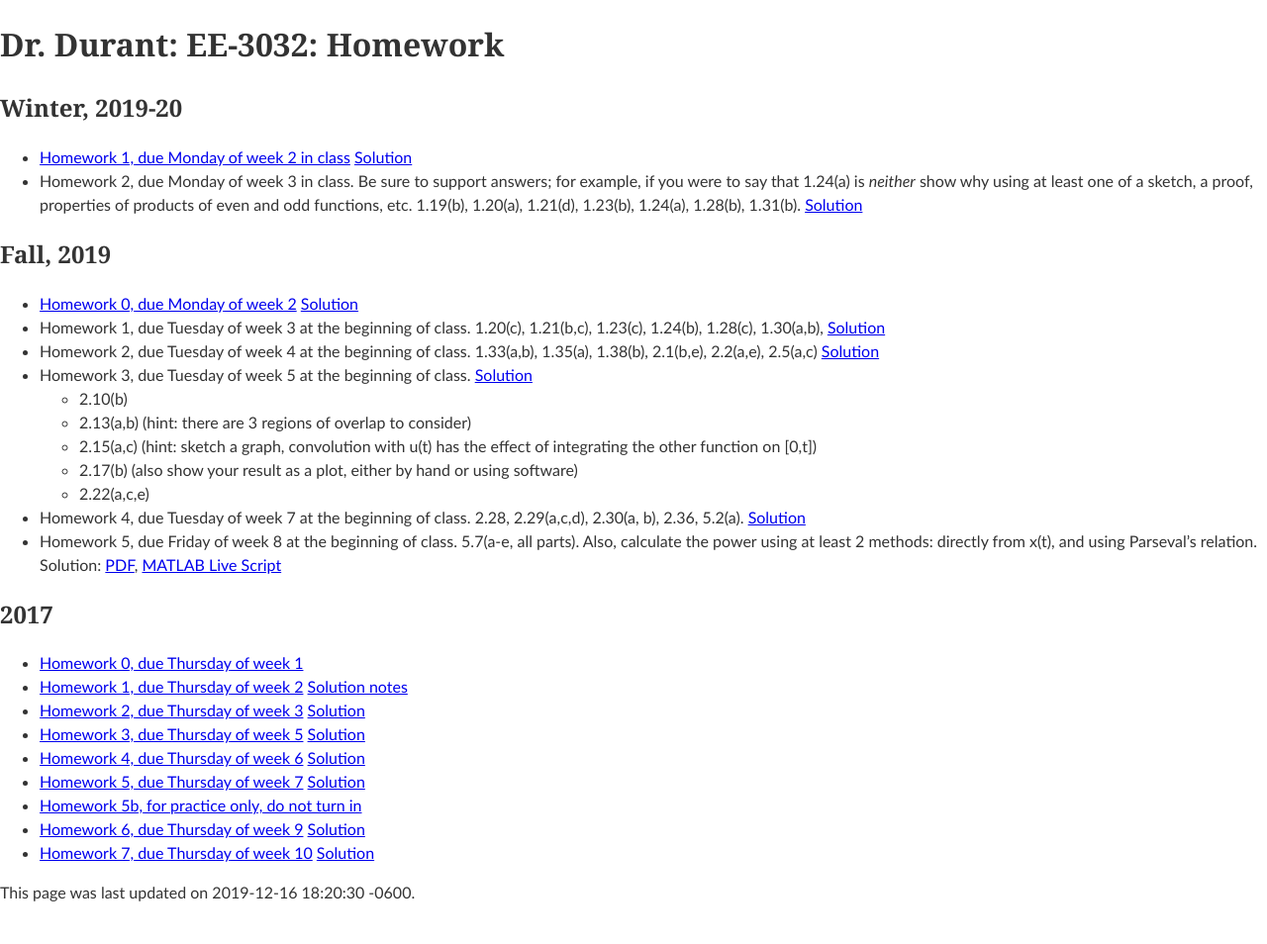
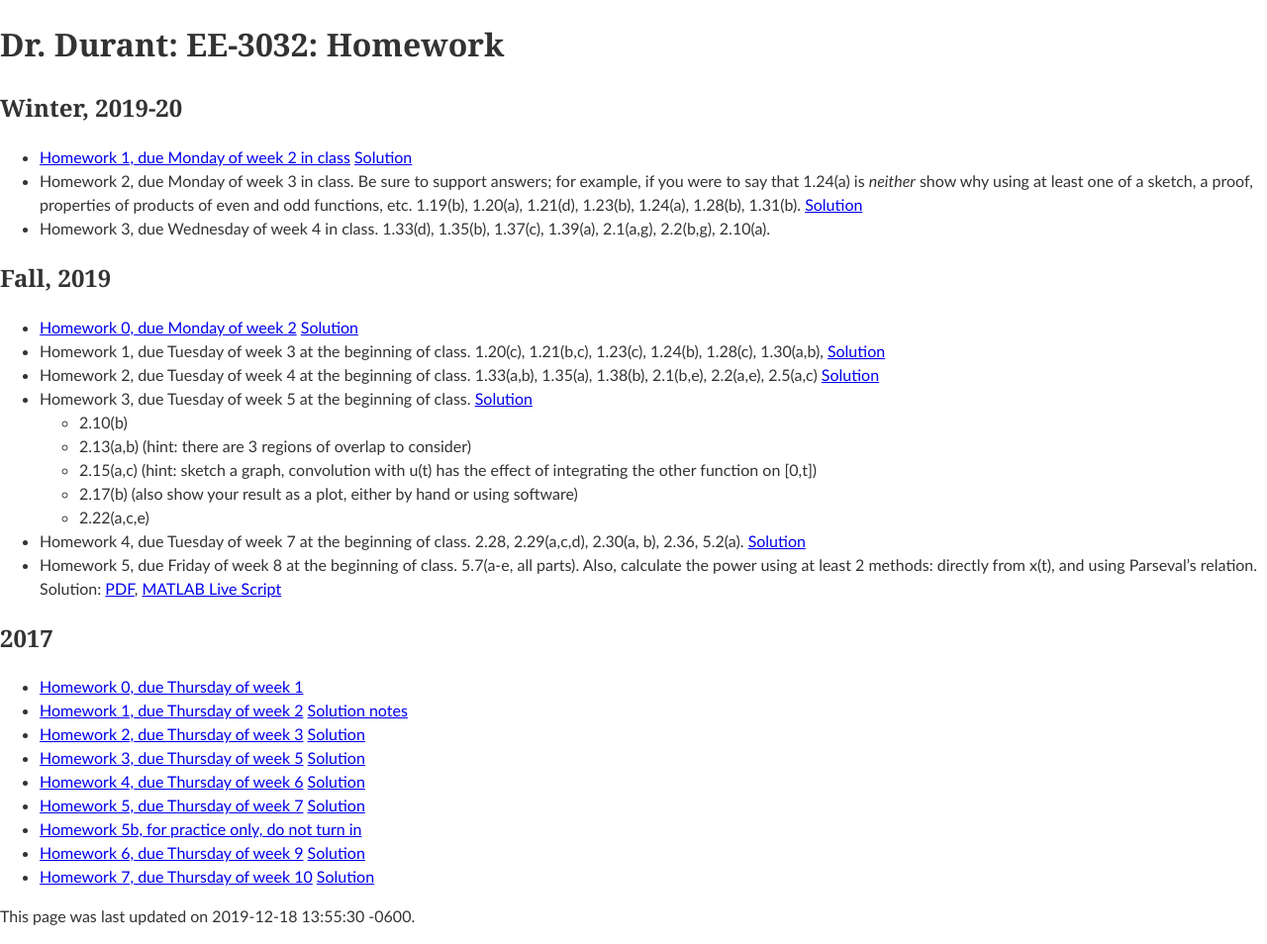
Before and after one commit to edurant/edurant.github.io, a Jekyll site: the page built from courses/ee3032/hw/index.md, in a window 1280 px wide. Shown: the whole page at 99% size. Built offline with Jekyll 4.4.1, drawn with Linux system fonts in a browser that asks for light colours; before the commit the page ends 930 px from its top, so only the background shows below that.

Commit message:
ee3032 + hw3

```diff
--- a/courses/ee3032/hw/index.md
+++ b/courses/ee3032/hw/index.md
@@ -1,12 +1,12 @@
 ---
 title: "Dr. Durant: EE-3032: Homework"
-date: 2019-12-16 18:20:30 -0600
+date: 2019-12-18 13:55:30 -0600
 ---
 
 ## Winter, 2019-20
 * [Homework 1, due Monday of week 2 in class](hw1-w1920.pdf) [Solution](hw1-w1920sol.pdf)
 * Homework 2, due Monday of week 3 in class. Be sure to support answers; for example, if you were to say that 1.24(a) is *neither* show why using at least one of a sketch, a proof, properties of products of even and odd functions, etc. 1.19(b), 1.20(a), 1.21(d), 1.23(b), 1.24(a), 1.28(b), 1.31(b). [Solution](hw2-w1920sol.pdf)
-
+* Homework 3, due Wednesday of week 4 in class. 1.33(d), 1.35(b), 1.37(c), 1.39(a), 2.1(a,g), 2.2(b,g), 2.10(a).
 
 ## Fall, 2019
 * [Homework 0, due Monday of week 2](hw0-f19.pdf) [Solution](hw0-f19sol.pdf)
```
